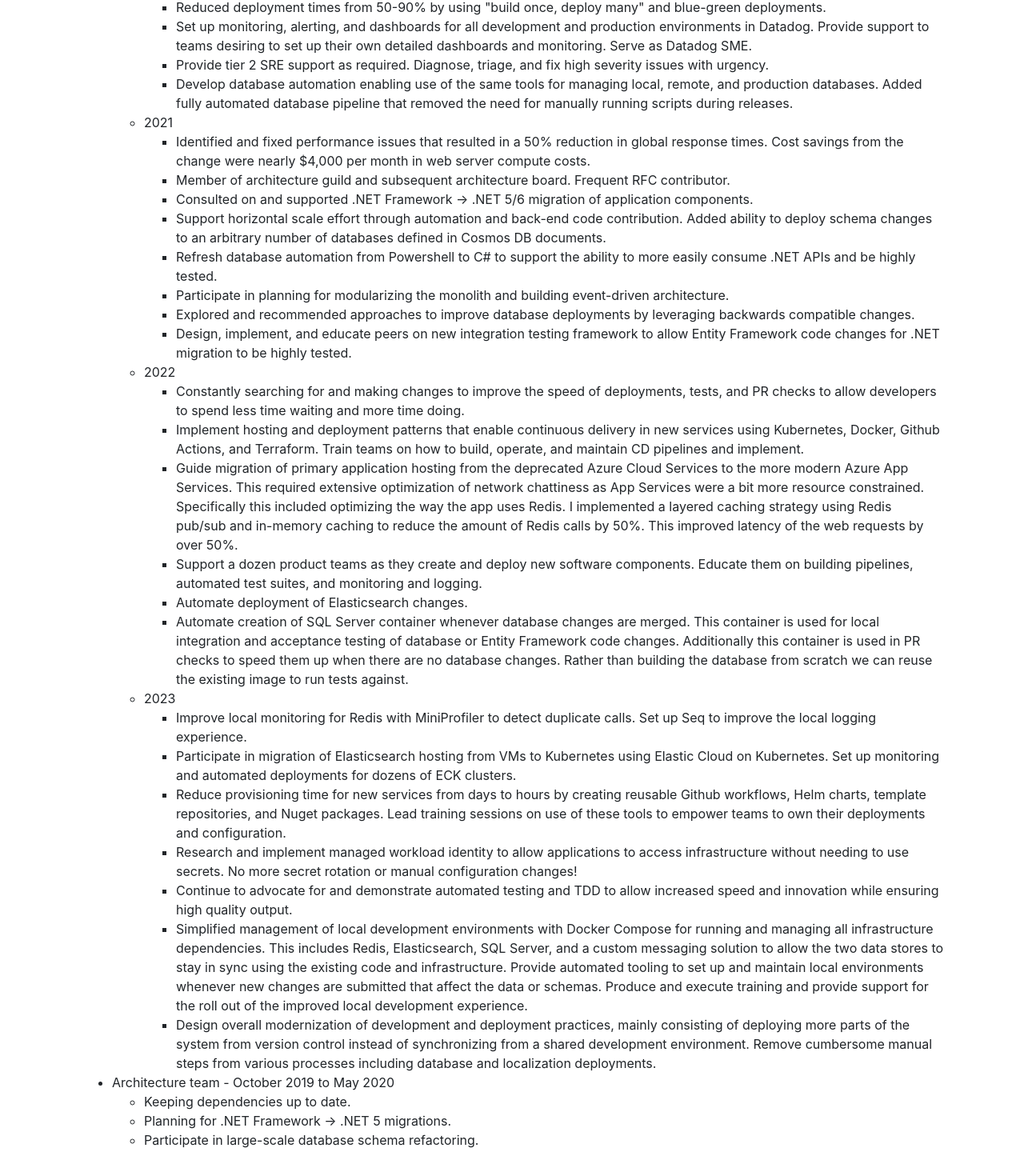
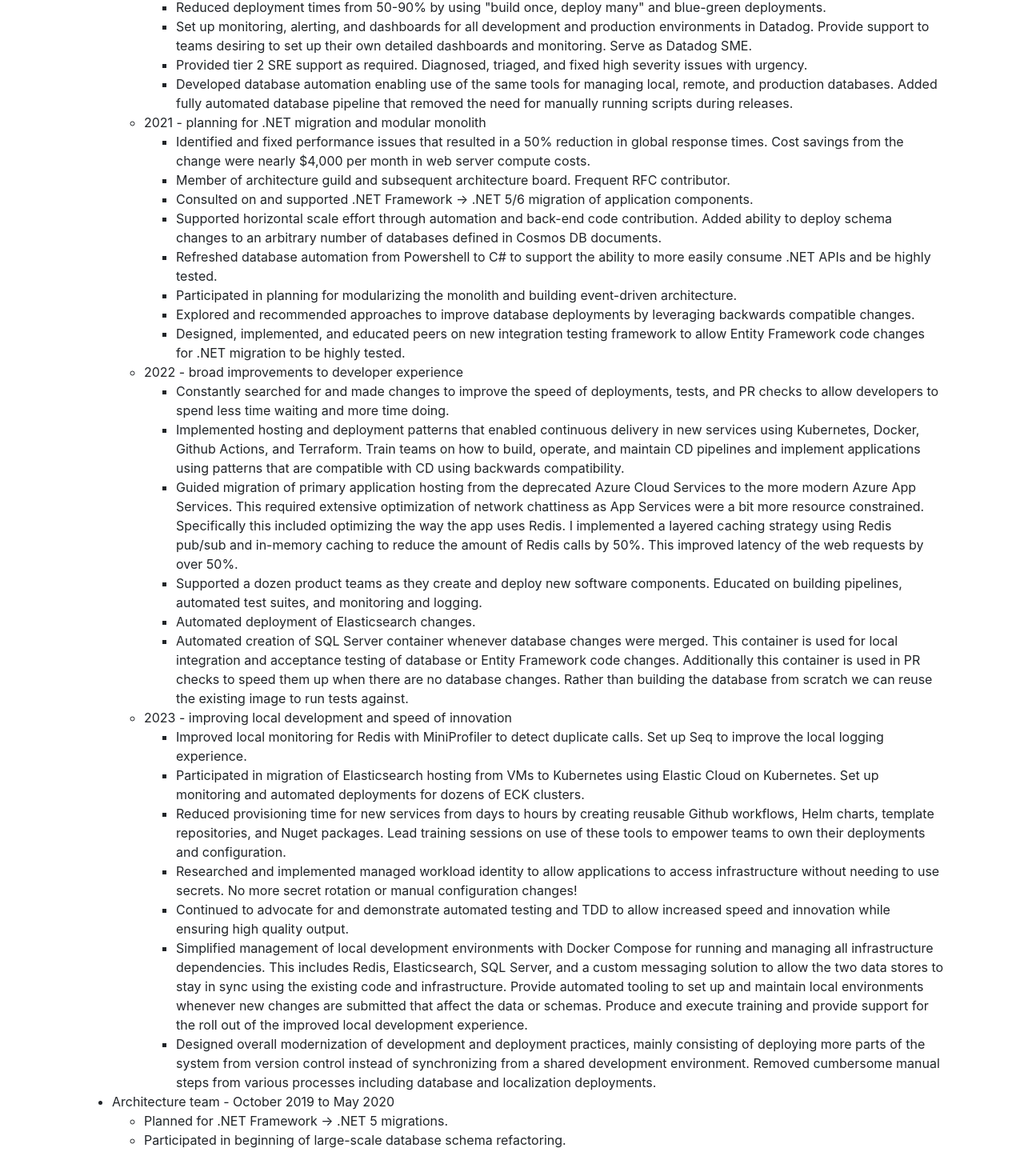
Before and after one commit to dmmusil/dmmusil.github.io, an Angular app in the folder dmmusil/: page / in a window 1280 px wide. Shown: the part 1075-2530 px from the top of the page at 80% size. Built offline with nearby package versions, Linux system fonts and the light colour scheme.

Commit message:
Past tense everything

```diff
--- a/dmmusil/src/app/about/about.component.html
+++ b/dmmusil/src/app/about/about.component.html
@@ -50,7 +50,7 @@
       </p>
       <ul>
         <li>
-          2020
+          2020 - modernizing deployments and monitoring
           <ul>
             <li>
               Started containerizing applications and set up initial POC of
@@ -71,11 +71,11 @@
               Serve as Datadog SME.
             </li>
             <li>
-              Provide tier 2 SRE support as required. Diagnose, triage, and fix
-              high severity issues with urgency.
+              Provided tier 2 SRE support as required. Diagnosed, triaged, and
+              fixed high severity issues with urgency.
             </li>
             <li>
-              Develop database automation enabling use of the same tools for
+              Developed database automation enabling use of the same tools for
               managing local, remote, and production databases. Added fully
               automated database pipeline that removed the need for manually
               running scripts during releases.
@@ -84,7 +84,7 @@
         </li>
 
         <li>
-          2021
+          2021 - planning for .NET migration and modular monolith
           <ul>
             <li>
               Identified and fixed performance issues that resulted in a 50%
@@ -100,63 +100,65 @@
               application components.
             </li>
             <li>
-              Support horizontal scale effort through automation and back-end
+              Supported horizontal scale effort through automation and back-end
               code contribution. Added ability to deploy schema changes to an
               arbitrary number of databases defined in Cosmos DB documents.
             </li>
             <li>
-              Refresh database automation from Powershell to C# to support the
+              Refreshed database automation from Powershell to C# to support the
               ability to more easily consume .NET APIs and be highly tested.
             </li>
             <li>
-              Participate in planning for modularizing the monolith and building
-              event-driven architecture.
+              Participated in planning for modularizing the monolith and
+              building event-driven architecture.
             </li>
             <li>
               Explored and recommended approaches to improve database
               deployments by leveraging backwards compatible changes.
             </li>
             <li>
-              Design, implement, and educate peers on new integration testing
-              framework to allow Entity Framework code changes for .NET
+              Designed, implemented, and educated peers on new integration
+              testing framework to allow Entity Framework code changes for .NET
               migration to be highly tested.
             </li>
           </ul>
         </li>
 
         <li>
-          2022
+          2022 - broad improvements to developer experience
           <ul>
             <li>
-              Constantly searching for and making changes to improve the speed
-              of deployments, tests, and PR checks to allow developers to spend
+              Constantly searched for and made changes to improve the speed of
+              deployments, tests, and PR checks to allow developers to spend
               less time waiting and more time doing.
             </li>
             <li>
-              Implement hosting and deployment patterns that enable continuous
-              delivery in new services using Kubernetes, Docker, Github Actions,
-              and Terraform. Train teams on how to build, operate, and maintain
-              CD pipelines and implement.
+              Implemented hosting and deployment patterns that enabled
+              continuous delivery in new services using Kubernetes, Docker,
+              Github Actions, and Terraform. Train teams on how to build,
+              operate, and maintain CD pipelines and implement applications
+              using patterns that are compatible with CD using backwards
+              compatibility.
             </li>
             <li>
-              Guide migration of primary application hosting from the deprecated
-              Azure Cloud Services to the more modern Azure App Services. This
-              required extensive optimization of network chattiness as App
-              Services were a bit more resource constrained. Specifically this
-              included optimizing the way the app uses Redis. I implemented a
-              layered caching strategy using Redis pub/sub and in-memory caching
-              to reduce the amount of Redis calls by 50%. This improved latency
-              of the web requests by over 50%.
+              Guided migration of primary application hosting from the
+              deprecated Azure Cloud Services to the more modern Azure App
+              Services. This required extensive optimization of network
+              chattiness as App Services were a bit more resource constrained.
+              Specifically this included optimizing the way the app uses Redis.
+              I implemented a layered caching strategy using Redis pub/sub and
+              in-memory caching to reduce the amount of Redis calls by 50%. This
+              improved latency of the web requests by over 50%.
             </li>
             <li>
-              Support a dozen product teams as they create and deploy new
-              software components. Educate them on building pipelines, automated
+              Supported a dozen product teams as they create and deploy new
+              software components. Educated on building pipelines, automated
               test suites, and monitoring and logging.
             </li>
-            <li>Automate deployment of Elasticsearch changes.</li>
+            <li>Automated deployment of Elasticsearch changes.</li>
             <li>
-              Automate creation of SQL Server container whenever database
-              changes are merged. This container is used for local integration
+              Automated creation of SQL Server container whenever database
+              changes were merged. This container is used for local integration
               and acceptance testing of database or Entity Framework code
               changes. Additionally this container is used in PR checks to speed
               them up when there are no database changes. Rather than building
@@ -167,33 +169,33 @@
         </li>
 
         <li>
-          2023
+          2023 - improving local development and speed of innovation
           <ul>
             <li>
-              Improve local monitoring for Redis with MiniProfiler to detect
+              Improved local monitoring for Redis with MiniProfiler to detect
               duplicate calls. Set up Seq to improve the local logging
               experience.
             </li>
             <li>
-              Participate in migration of Elasticsearch hosting from VMs to
+              Participated in migration of Elasticsearch hosting from VMs to
               Kubernetes using Elastic Cloud on Kubernetes. Set up monitoring
               and automated deployments for dozens of ECK clusters.
             </li>
             <li>
-              Reduce provisioning time for new services from days to hours by
+              Reduced provisioning time for new services from days to hours by
               creating reusable Github workflows, Helm charts, template
               repositories, and Nuget packages. Lead training sessions on use of
               these tools to empower teams to own their deployments and
               configuration.
             </li>
             <li>
-              Research and implement managed workload identity to allow
+              Researched and implemented managed workload identity to allow
               applications to access infrastructure without needing to use
               secrets. No more secret rotation or manual configuration changes!
             </li>
             <li>
-              Continue to advocate for and demonstrate automated testing and TDD
-              to allow increased speed and innovation while ensuring high
+              Continued to advocate for and demonstrate automated testing and
+              TDD to allow increased speed and innovation while ensuring high
               quality output.
             </li>
             <li>
@@ -208,10 +210,10 @@
               roll out of the improved local development experience.
             </li>
             <li>
-              Design overall modernization of development and deployment
+              Designed overall modernization of development and deployment
               practices, mainly consisting of deploying more parts of the system
               from version control instead of synchronizing from a shared
-              development environment. Remove cumbersome manual steps from
+              development environment. Removed cumbersome manual steps from
               various processes including database and localization deployments.
             </li>
           </ul>
@@ -222,9 +224,10 @@
     <li>
       Architecture team - October 2019 to May 2020
       <ul>
-        <li>Keeping dependencies up to date.</li>
-        <li>Planning for .NET Framework -> .NET 5 migrations.</li>
-        <li>Participate in large-scale database schema refactoring.</li>
+        <li>Planned for .NET Framework -> .NET 5 migrations.</li>
+        <li>
+          Participated in beginning of large-scale database schema refactoring.
+        </li>
       </ul>
     </li>
   </ul>
```
